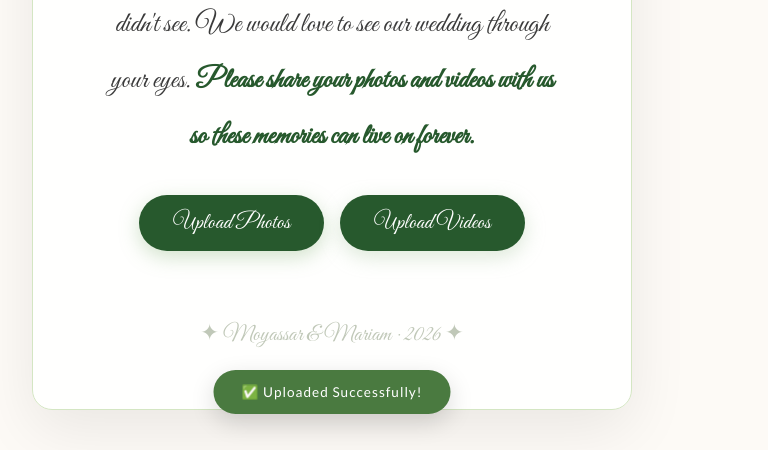
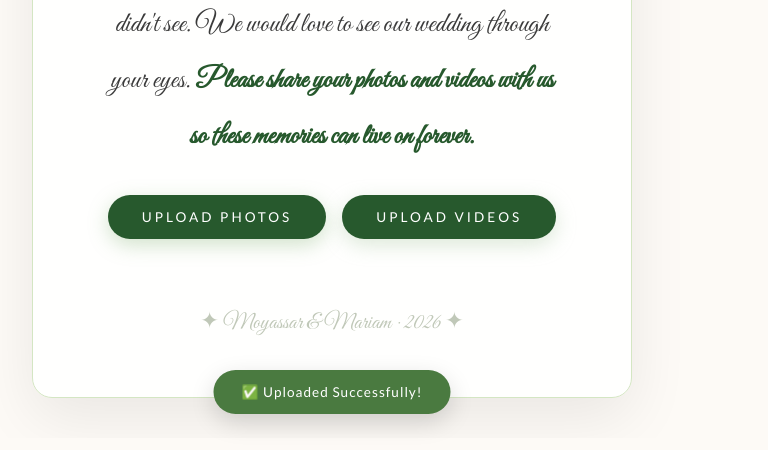
Before and after one commit to MazenAmer6/wedding-website, a website: page public/index.html in a window 1280 px wide. Shown: the part 456-906 px from the top of the page, without its empty margins (308-1076 px from the left). Drawn offline with Linux system fonts and the light colour scheme.

Commit message:
Photos and Videos Fonts

```diff
--- a/public/index.html
+++ b/public/index.html
@@ -108,10 +108,14 @@
       transition: all 0.3s ease;
     }
 
-    .btn-photos {
+        .btn-photos {
       background: #27592d;
       color: white;
       box-shadow: 0 6px 20px rgba(122, 171, 109, 0.35);
+      font-family: 'Lato', sans-serif !important;
+      font-size: 0.85rem !important;
+      letter-spacing: 3px !important;
+      text-transform: uppercase !important;
     }
 
     .btn-photos:hover {
@@ -119,10 +123,14 @@
       box-shadow: 0 10px 28px rgba(122, 171, 109, 0.5);
     }
 
-    .btn-videos {
+        .btn-videos {
       background: #27592d;
       color: white;
       box-shadow: 0 6px 20px rgba(168, 197, 160, 0.4);
+      font-family: 'Lato', sans-serif !important;
+      font-size: 0.85rem !important;
+      letter-spacing: 3px !important;
+      text-transform: uppercase !important;
     }
 
     .btn-videos:hover {
```
